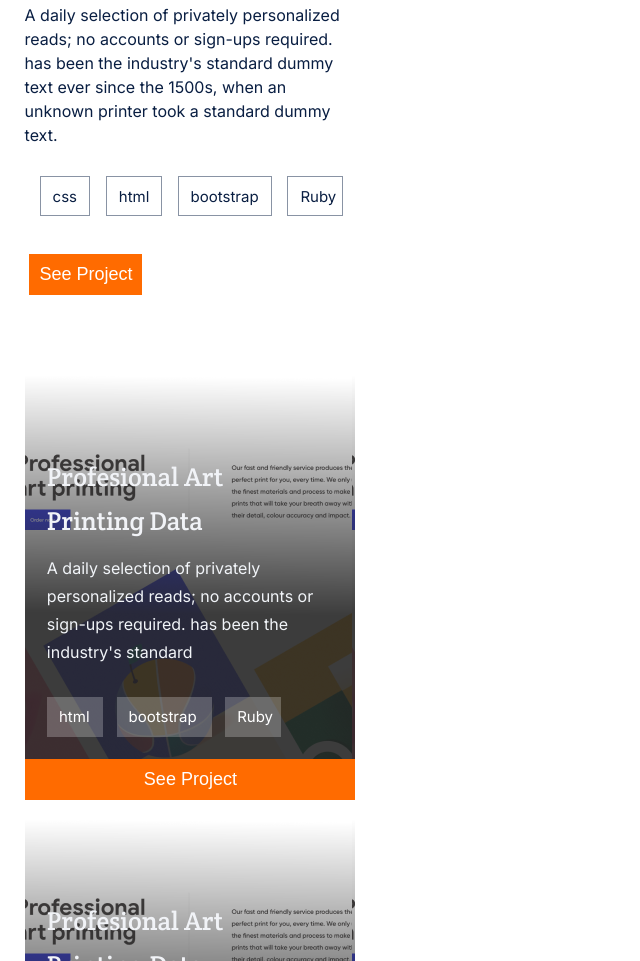
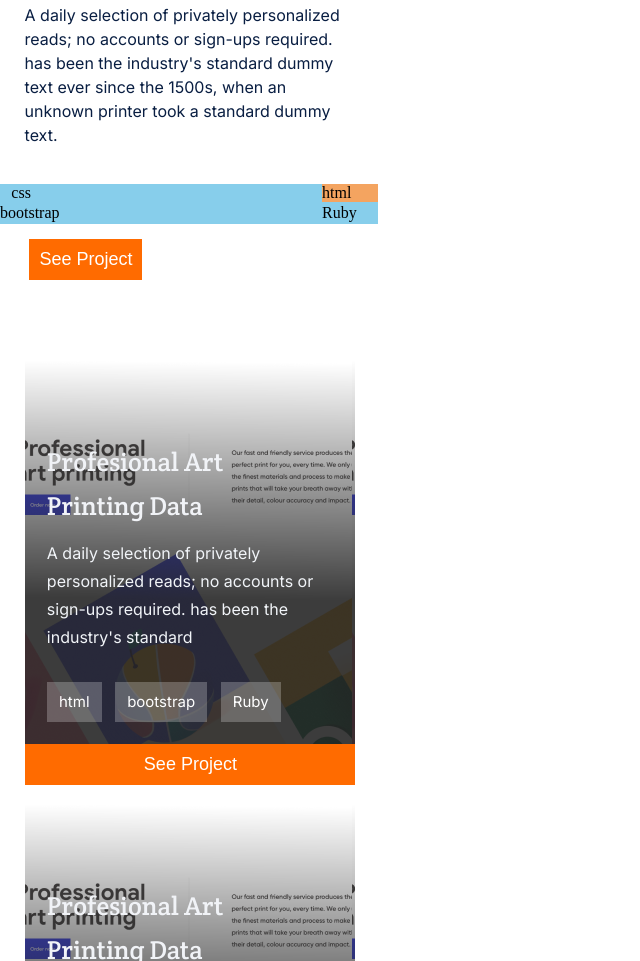
Before and after one commit to AhmadiGu/Portfolio, a website: page index.html in a window 1280 px wide. Shown: the part 1391-2352 px from the top of the page, without its empty margins (0-640 px from the left). Drawn offline with Linux system fonts and the light colour scheme.

Commit message:
Changes Add

```diff
--- a/index.html
+++ b/index.html
@@ -54,11 +54,11 @@
        has been the industry's standard dummy
        text ever since the 1500s, when an
        unknown printer took a standard dummy text.</p><br>
-     <div class="lessons container col-11">
-      <span class="css">css</span>
-     <span class="html">html</span>
-     <span class="bootstrap boot1">bootstrap</span>
-     <span class="ruby ">Ruby</span>
+     <div class="lessons container ">
+      <div class="css">css</div>
+     <div class="html">html</div>
+     <div class="bootstrap boot1">bootstrap</div>
+     <div class="ruby ">Ruby</div>
      </div>
      <div class="col-8">
          <button type="button" class="see"> See Project</button>
--- a/style.css
+++ b/style.css
@@ -219,7 +219,7 @@ p.content {
   color: #091e42;
   margin-left: 6.5%;
 }
-
+/*
 div.lessons {
   display: flex;
   flex-direction: row;
@@ -228,39 +228,53 @@ div.lessons {
   margin-bottom: 2%;
   margin-top: -6%;
 }
+div.lessons{
+  background: #e05304;
+}
 
-div.lessons span {
+div.lessons div {
   box-sizing: border-box;
   padding: 10px 12px;
-  height: 40px;
+
   background: #fff;
   border: 1px solid #8993a4;
-  margin-right: 5%;
+
   font-family: 'Inter', sans-serif;
   font-style: normal;
   font-weight: 500;
   font-size: 15px;
   line-height: 20px;
   color: #091e42;
+
+}
+*/
+div.lessons{
+  background: skyblue;
+}
+div.html {
+  background: sandybrown;
+
+  width: 56px;
+  float: right;
 }
 
-span.html {
+div.css {
   width: 56px;
+  height: 20px;
+  float: left;
+  margin-left:3%;
 }
 
-span.css {
+div.bootstrap {
+  width: 95px;
+  height: 20px;
+  float: center;
+}
+
+div.ruby {
   width: 56px;
   height: 20px;
-}
-
-span.bootstrap {
-  width: 95px;
-  height: 20px;
-}
-
-span.ruby {
-  width: 56px;
-  height: 20px;
+  float: right;
 }
 
 button.see {
```
